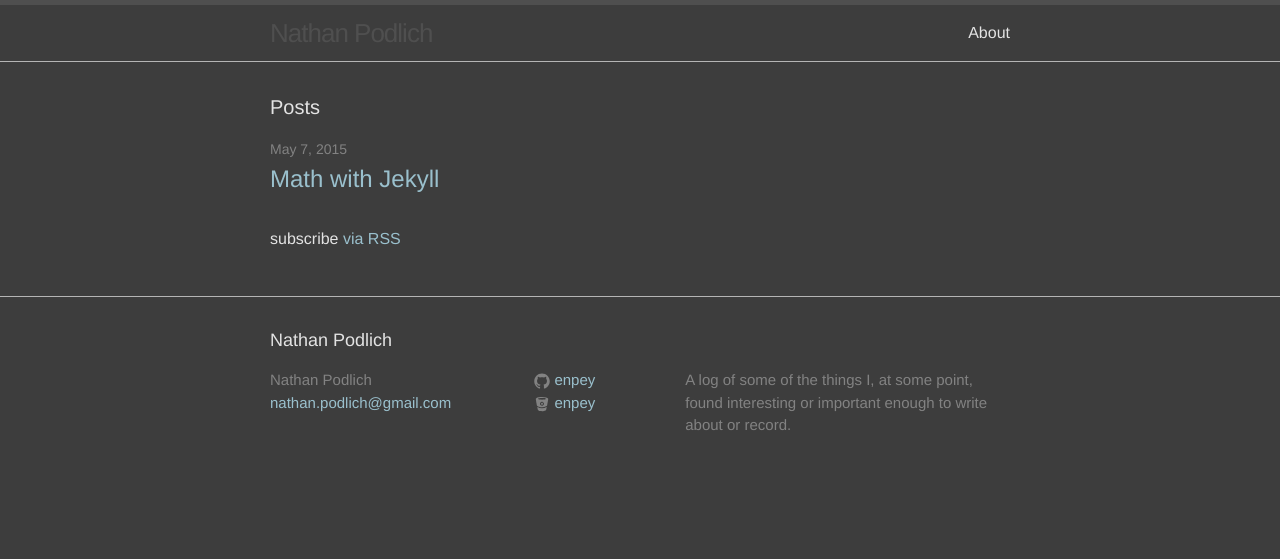
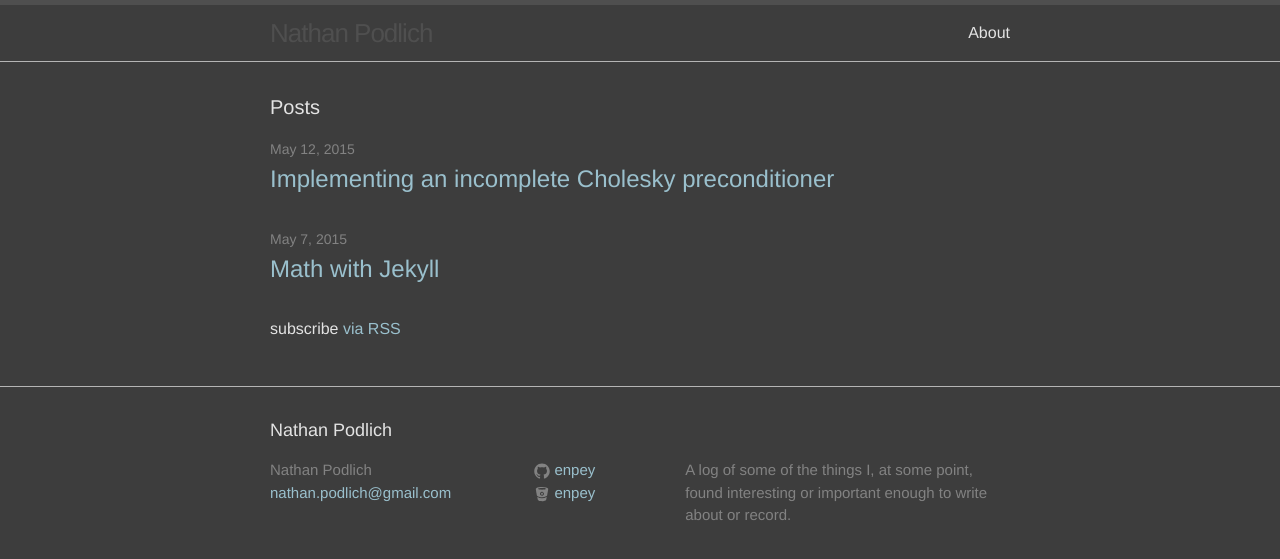
Before and after one commit to enpey/enpey.github.io, a Jekyll site: the page built from index.html, in a window 1280 px wide. Shown: the top 559 px of the page. Built offline with Jekyll 4.4.1, drawn with Linux system fonts in a browser that asks for light colours; a file with an impossible date is left out.

Commit message:
Set url in _config.yml and modified date in 2015-05-12 post

```diff
--- a/_config.yml
+++ b/_config.yml
@@ -8,7 +8,7 @@ description: > # this means to ignore newlines until "baseurl:"
   A log of some of the things I, at some point, found interesting or
   important enough to write about or record.
 baseurl: "" # the subpath of your site, e.g. /blog/
-url: "" # the base hostname & protocol for your site
+url: "www.nathanpodlich.com" # the base hostname & protocol for your site
 twitter_username:
 github_username:  enpey
 bitbucket_username: enpey
@@ -16,12 +16,6 @@ bitbucket_username: enpey
 # Build settings
 markdown: kramdown
 
-# Serving
-detach:  false
-port:	 4000
-host:    debook
-baseurl: ""
-
 # Markdown processors
 kramdown:
   auto_ids:      true
--- a/_posts/2015-05-12-implementing-an-incomplete-cholesky-preconditioner.md
+++ b/_posts/2015-05-12-implementing-an-incomplete-cholesky-preconditioner.md
@@ -1,7 +1,7 @@
 ---
 layout: post
 title: Implementing an incomplete Cholesky preconditioner
-date: {}
+date: 2015-05-12
 categories: preconditioning Cholesky factorisation
 published: true
 ---
```
